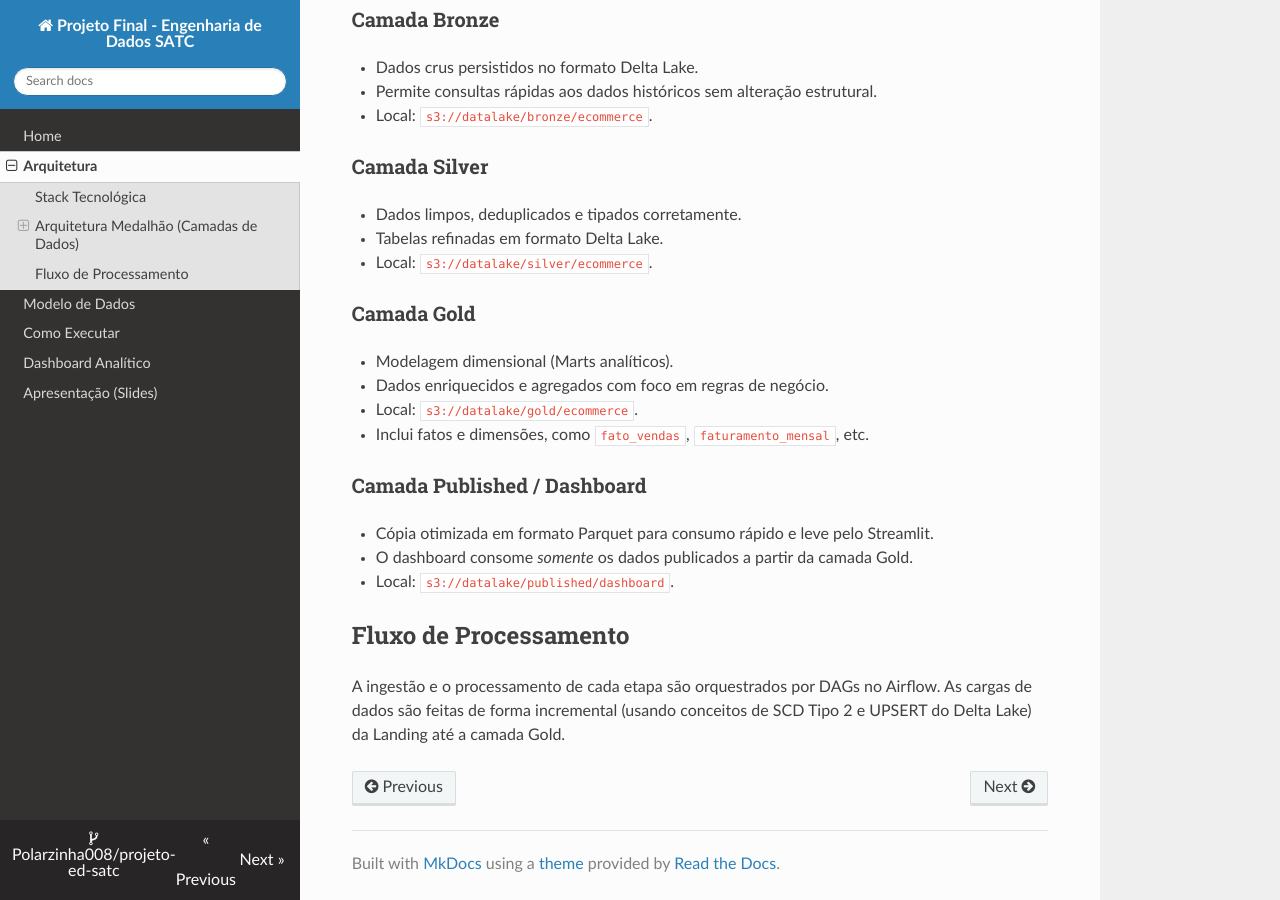
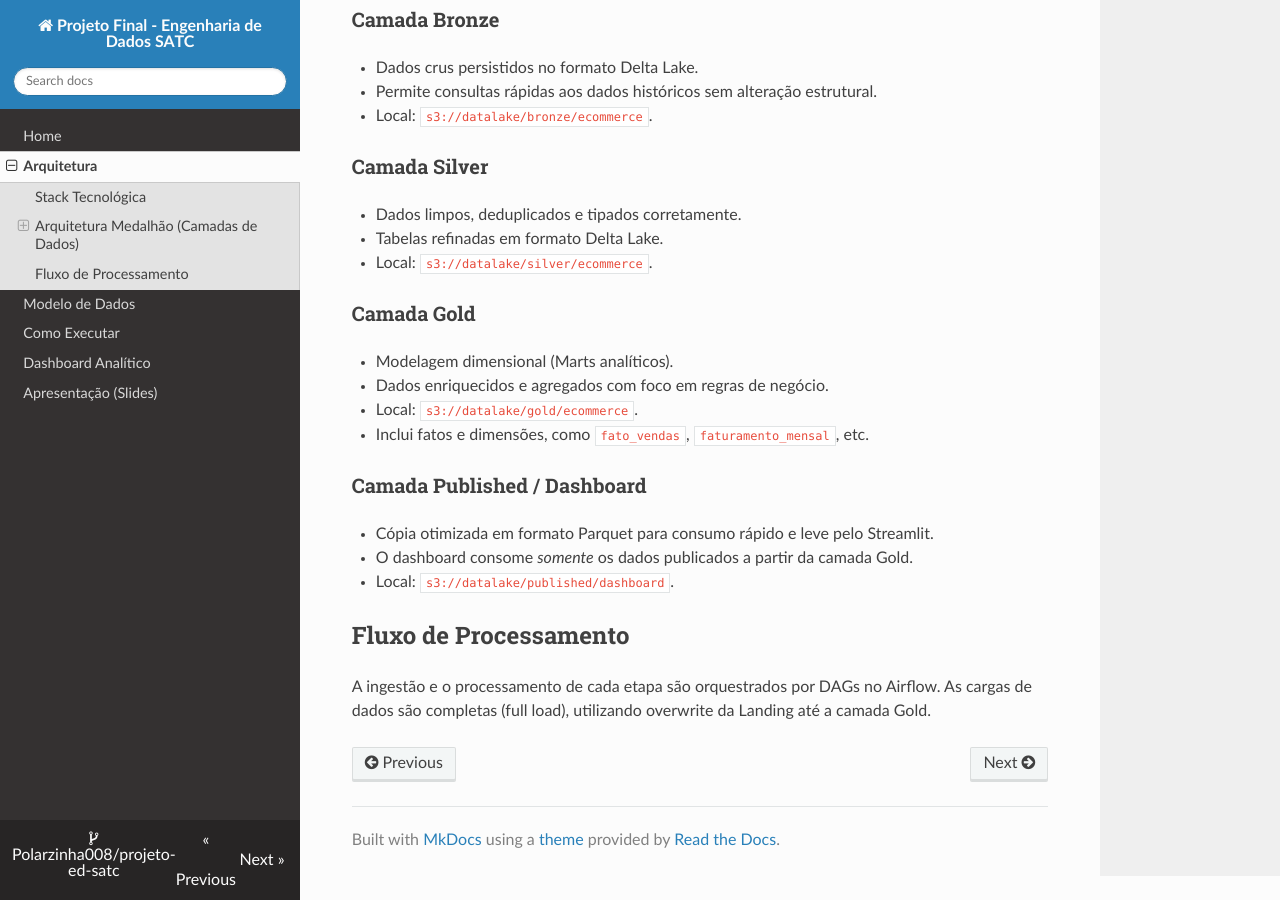
Before and after one commit to Polarzinha008/projeto-ed-satc, an MkDocs documentation site: the page built from docs/arquitetura.md, in a window 1280 px wide and 900 px high, scrolled down 846 px. Built offline with MkDocs 1.6.1, drawn with Linux system fonts in a browser that asks for light colours; nearby versions of some CDN libraries.

Commit message:
docs: corrige descrição de carga de dados na arquitetura (#23)

```diff
--- a/docs/arquitetura.md
+++ b/docs/arquitetura.md
@@ -65,4 +65,4 @@ graph LR
 
 ## Fluxo de Processamento
 
-A ingestão e o processamento de cada etapa são orquestrados por DAGs no Airflow. As cargas de dados são feitas de forma incremental (usando conceitos de SCD Tipo 2 e UPSERT do Delta Lake) da Landing até a camada Gold.
+A ingestão e o processamento de cada etapa são orquestrados por DAGs no Airflow. As cargas de dados são completas (full load), utilizando overwrite da Landing até a camada Gold.
```
